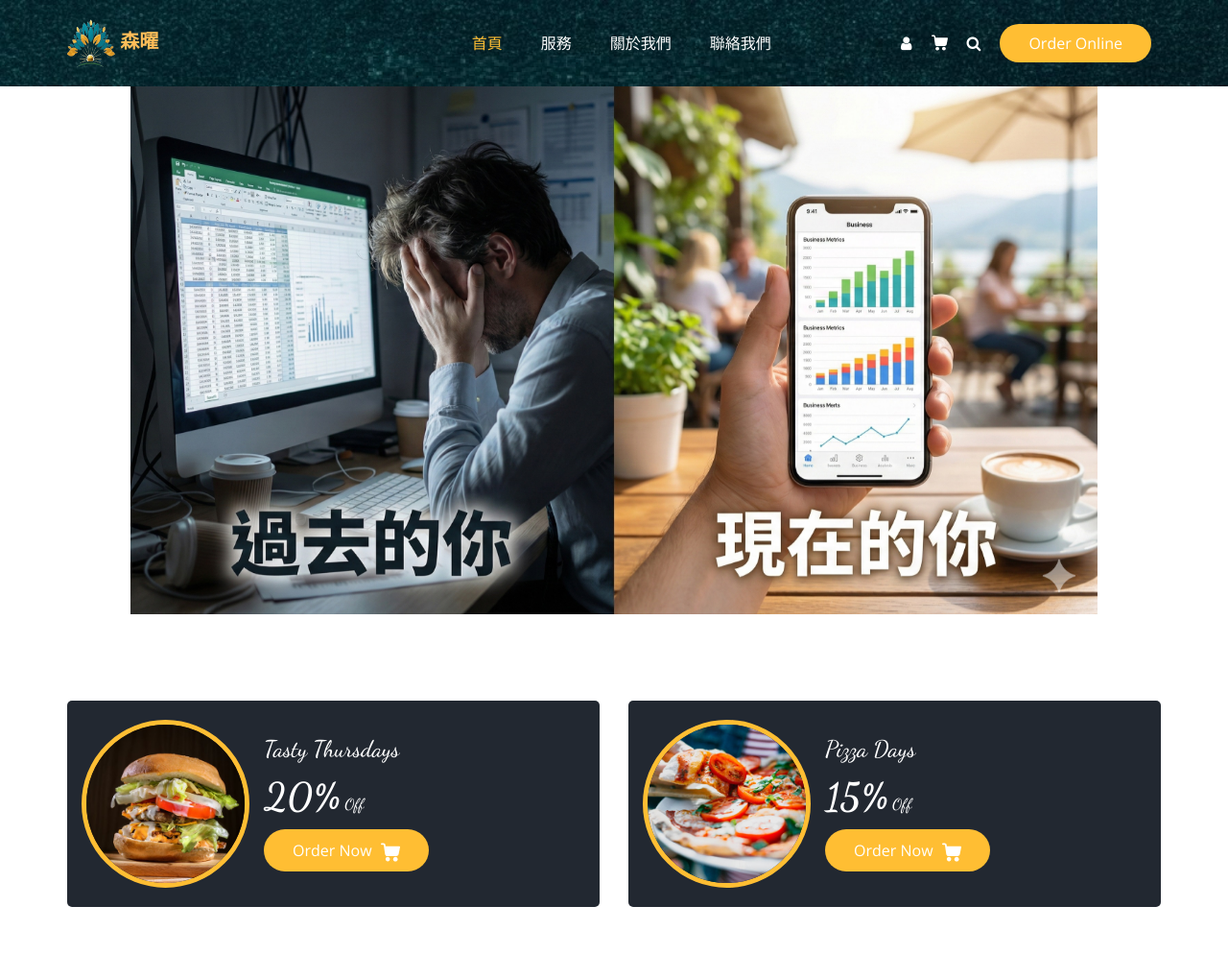
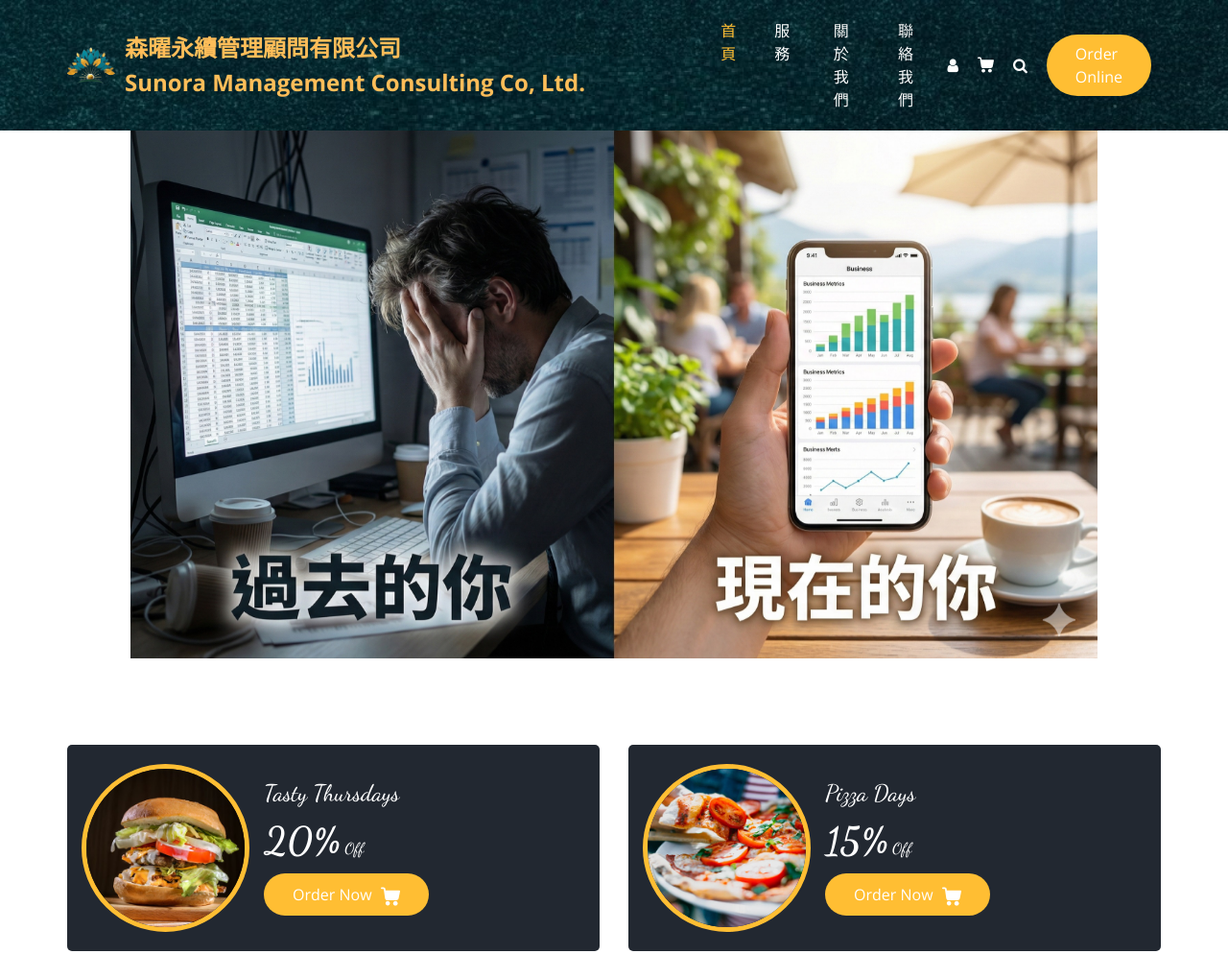
Before and after one commit to maymoss/sunora.web.io, a plain HTML site: page index.html in a window 1280 px wide. Shown: the top 994 px of the page at 96% size. Drawn offline with nearby package versions, Linux system fonts and the light colour scheme; some packages are replaced by stand-ins of ours.

Commit message:
Add files via upload

```diff
--- a/head.html
+++ b/head.html
@@ -24,7 +24,7 @@
   <link href="css/font-awesome.min.css" rel="stylesheet" />
 
   <!-- Custom styles for this template -->
-  <link href="css/style.css?V1.12" rel="stylesheet" />
+  <link href="css/style.css?V1.15" rel="stylesheet" />
   <!-- responsive style -->
   <link href="css/responsive.css" rel="stylesheet" />
 </head>
--- a/header.html
+++ b/header.html
@@ -6,11 +6,11 @@
         <div class="container">
         <nav class="navbar navbar-expand-lg custom_nav-container ">
           <a class="navbar-brand" href="index.html">
-
-			<span>
-			  <img src="images/Logo3.png" alt="" width="50" height="50">
-              森曜
-            </span>
+			<span class="company-name" >
+				<img src="images/Logo3.png" alt="" width="50" height="50">
+				森曜永續管理顧問有限公司<br/>
+				Sunora Management Consulting Co, Ltd.
+			</span>
           </a>
 
           <button class="navbar-toggler" type="button" data-toggle="collapse" data-target="#navbarSupportedContent" aria-controls="navbarSupportedContent" aria-expanded="false" aria-label="Toggle navigation">
--- a/index.html
+++ b/index.html
@@ -30,7 +30,7 @@
   <link href="css/font-awesome.min.css" rel="stylesheet" />
 
   <!-- Custom styles for this template -->
-  <link href="css/style.css?V1.12" rel="stylesheet" />
+  <link href="css/style.css?V1.15" rel="stylesheet" />
   <!-- responsive style -->
   <link href="css/responsive.css" rel="stylesheet" />
 </head>
```
